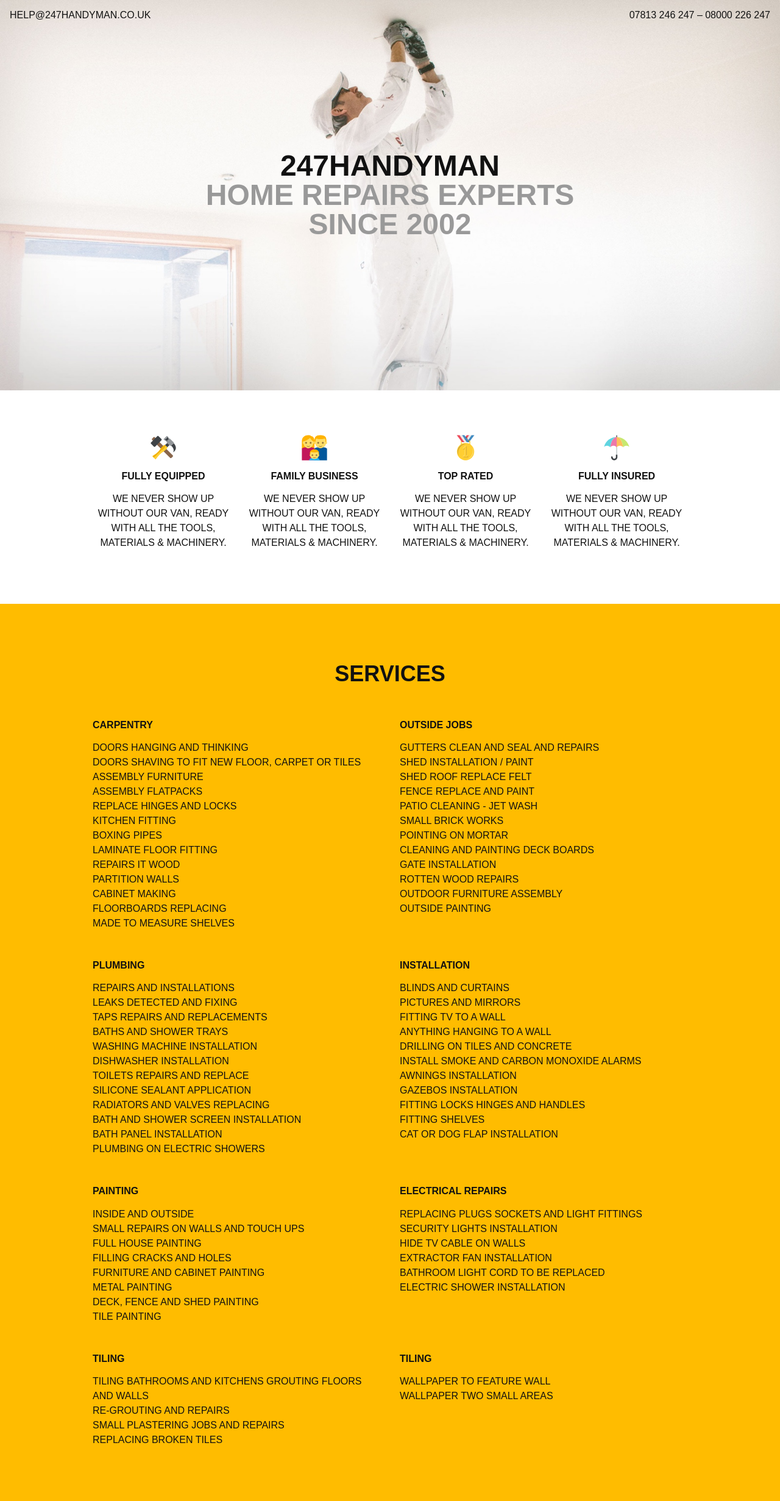
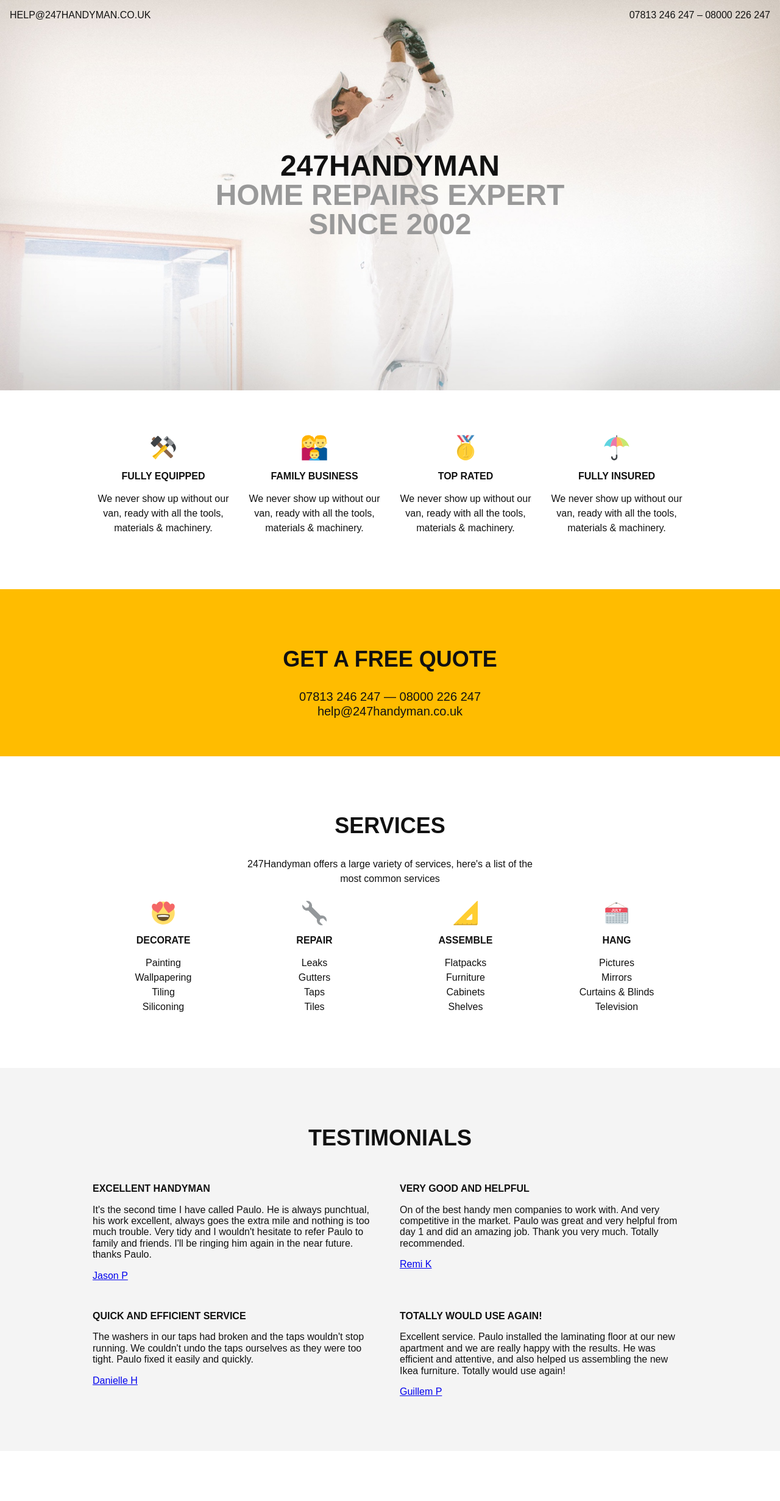
Before and after one commit to peduarte/247handyman, a Jekyll site: the page built from index.html, in a window 1280 px wide. Shown: the whole page at 61% size. Built offline with Jekyll 4.4.1, drawn with Linux system fonts in a browser that asks for light colours; after the commit the page ends 2379 px from its top, so only the background shows below that.

Commit message:
✨ New sections

```diff
--- a/_config.yml
+++ b/_config.yml
@@ -1,5 +1,5 @@
 title: "247Handyman"
-description: "Home repairs experts since 2002"
+description: "Home repairs expert since 2002"
 author: "Pedro Duarte"
 email: help@247handyman.co.uk
 phone1: "07813 246 247"
--- /dev/null
+++ b/_data/commonServices.json
@@ -0,0 +1,46 @@
+[
+	{
+		"icon": "smiling-face-with-heart-shaped-eyes.svg",
+		"title": "Decorate",
+		"list": [
+			"Painting",
+			"Wallpapering",
+			"Tiling",
+			"Siliconing"
+		]
+	},
+
+	{
+		"icon": "wrench.svg",
+		"title": "Repair",
+		"list": [
+			"Leaks",
+			"Gutters",
+			"Taps",
+			"Tiles"
+		]
+	},
+
+	{
+		"icon": "triangular-ruler.svg",
+		"title": "Assemble",
+		"list": [
+			"Flatpacks",
+			"Furniture",
+			"Cabinets",
+			"Shelves"
+		]
+	},
+
+	{
+		"icon": "calendar.svg",
+		"title": "Hang",
+		"list": [
+			"Pictures",
+			"Mirrors",
+			"Curtains & Blinds",
+			"Television"
+		]
+	}
+
+]
--- a/_data/services.json
+++ b/_data/services.json
@@ -108,7 +108,7 @@
 	},
 
 	{
-		"title": "Tiling",
+		"title": "Wallpapering",
 		"list": [
 			"Wallpaper to feature wall",
 			"Wallpaper two small areas"
--- /dev/null
+++ b/_data/testimonials.json
@@ -0,0 +1,30 @@
+[
+	{
+		"title": "Excellent handyman",
+		"copy": "It's the second time I have called Paulo. He is always punchtual, his work excellent, always goes the extra mile and nothing is too much trouble. Very tidy and I wouldn't hesitate to refer Paulo to family and friends. I'll be ringing him again in the near future. thanks Paulo.",
+		"from": "Jason P",
+		"link": "https://www.yell.com/biz/247-handyman-co-uk-woodford-green-901468999/"
+	},
+
+	{
+		"title": "Very good and helpful",
+		"copy": "On of the best handy men companies to work with. And very competitive in the market. Paulo was great and very helpful from day 1 and did an amazing job. Thank you very much. Totally recommended.",
+		"from": "Remi K",
+		"link": "https://www.yell.com/biz/247-handyman-co-uk-woodford-green-901468999/"
+	},
+
+	{
+		"title": "Quick and efficient service",
+		"copy": "The washers in our taps had broken and the taps wouldn't stop running. We couldn't undo the taps ourselves as they were too tight. Paulo fixed it easily and quickly.",
+		"from": "Danielle H",
+		"link": "https://www.yell.com/biz/247-handyman-co-uk-woodford-green-901468999/"
+	},
+
+	{
+		"title": "Totally would use again!",
+		"copy": "Excellent service. Paulo installed the laminating floor at our new apartment and we are really happy with the results. He was efficient and attentive, and  also helped us assembling the new Ikea furniture. Totally would use again!",
+		"from": "Guillem P",
+		"link": "https://www.google.co.uk/search?q=247handyman&oq=247handyman&aqs=chrome..69i57j69i60j69i61j69i59.2095j0j7&sourceid=chrome&ie=UTF-8#lrd=0x47d8a0cd6da6ebb9:0x8f2fc1c8122859ef,1,"
+	}
+
+]
--- a/_includes/benefits.liquid
+++ b/_includes/benefits.liquid
@@ -8,7 +8,7 @@
 			{% endif %}
 
 			<h2 class="f5">{{ benefit.title }}</h2>
-			<p class="f5 lh-copy">{{ benefit.copy }}</p>
+			<p class="lh-copy">{{ benefit.copy }}</p>
 		</div>
 	{% endfor %}
 </div>
--- /dev/null
+++ b/_includes/common-services.liquid
@@ -0,0 +1,23 @@
+<h2 class="tc f2-ns fw8">Services</h2>
+
+<p class="measure tc center lh-copy">247Handyman offers a large variety of services, here's a list of the most common services</p>
+
+<div class="cf tc">
+	{% for service in site.data.commonServices %}
+		<div class="fl-ns w-25-ns mb3 mb0-ns pv2 ph3">
+			{% if service.icon %}
+				<div class="center mb3" style="width: 40px; height: 40px;">
+					{% include svg/{{service.icon}} %}
+				</div>
+			{% endif %}
+
+			<h3 class="f5">{{ service.title }}</h3>
+			<ul class="list pa0 lh-copy f5">
+				{% for item in service.list %}
+					<li>{{ item }}</li>
+				{% endfor %}
+			</ul>
+
+		</div>
+	{% endfor %}
+</div>
--- /dev/null
+++ b/_includes/get-a-quote.liquid
@@ -0,0 +1,5 @@
+<h2 class="tc f2-ns fw8">Get a free quote</h2>
+<div class="tc f4 lh-solid">
+	<p class="ma0">{{ site.phone1 }} — {{ site.phone2 }}</p>
+	<p class="ma0 mt1"><a href="mailto:{{ site.email }}" class="link near-black">{{ site.email }}</a></p>
+</div>
--- /dev/null
+++ b/_includes/testimonials.liquid
@@ -0,0 +1,11 @@
+<h2 class="tc f2-ns">Testimonials</h2>
+
+<div class="cf">
+	{% for testimonial in site.data.testimonials %}
+		<div class="fl-ns w-50-ns mb3 mb0-ns pa2 {% cycle 'cl pr3', 'pl3' %}">
+			<h3 class="f5">{{ testimonial.title }}</h3>
+			<p>{{ testimonial.copy }}</p>
+			<p><a href="{{ testimonial.link }}">{{ testimonial.from }}</a></p>
+		</div>
+	{% endfor %}
+</div>
--- a/_sass/_global.scss
+++ b/_sass/_global.scss
@@ -1,6 +1,9 @@
 h1, h2, h3, h4, h5, .futura {
 	font-family: "futura-pt", sans-serif;
 	font-style: normal;
+}
+
+h1, h2, h3, h4, h5 {
 	text-transform: uppercase;
 }
 
--- a/index.html
+++ b/index.html
@@ -13,6 +13,18 @@
 
 <div style="background-color: #FFBC00;">
 	<div class="mw8 ph3 pv5 center">
-		{% include services.liquid %}
+		{% include get-a-quote.liquid %}
 	</div>
 </div>
+
+<div>
+	<div class="mw8 ph3 pv5 center">
+		{% include common-services.liquid %}
+	</div>
+</div>
+
+<div class="bg-near-white">
+	<div class="mw8 ph3 pv5 center">
+		{% include testimonials.liquid %}
+	</div>
+</div>
```
Also changed, not shown: _includes/svg/calendar.svg (added), _includes/svg/smiling-face-with-heart-shaped-eyes.svg (added), _includes/svg/triangular-ruler.svg (added), _includes/svg/wrench.svg (added).
